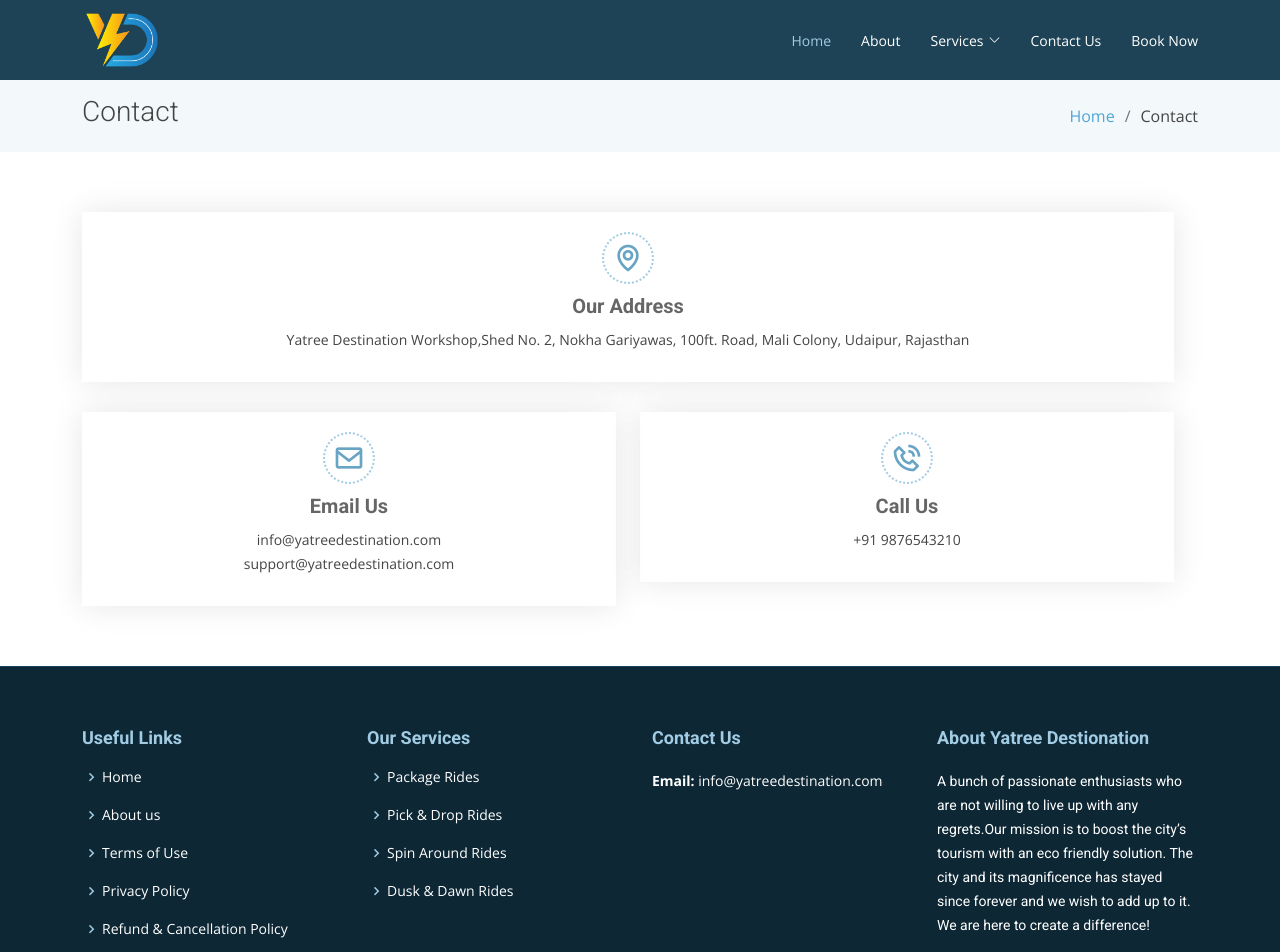
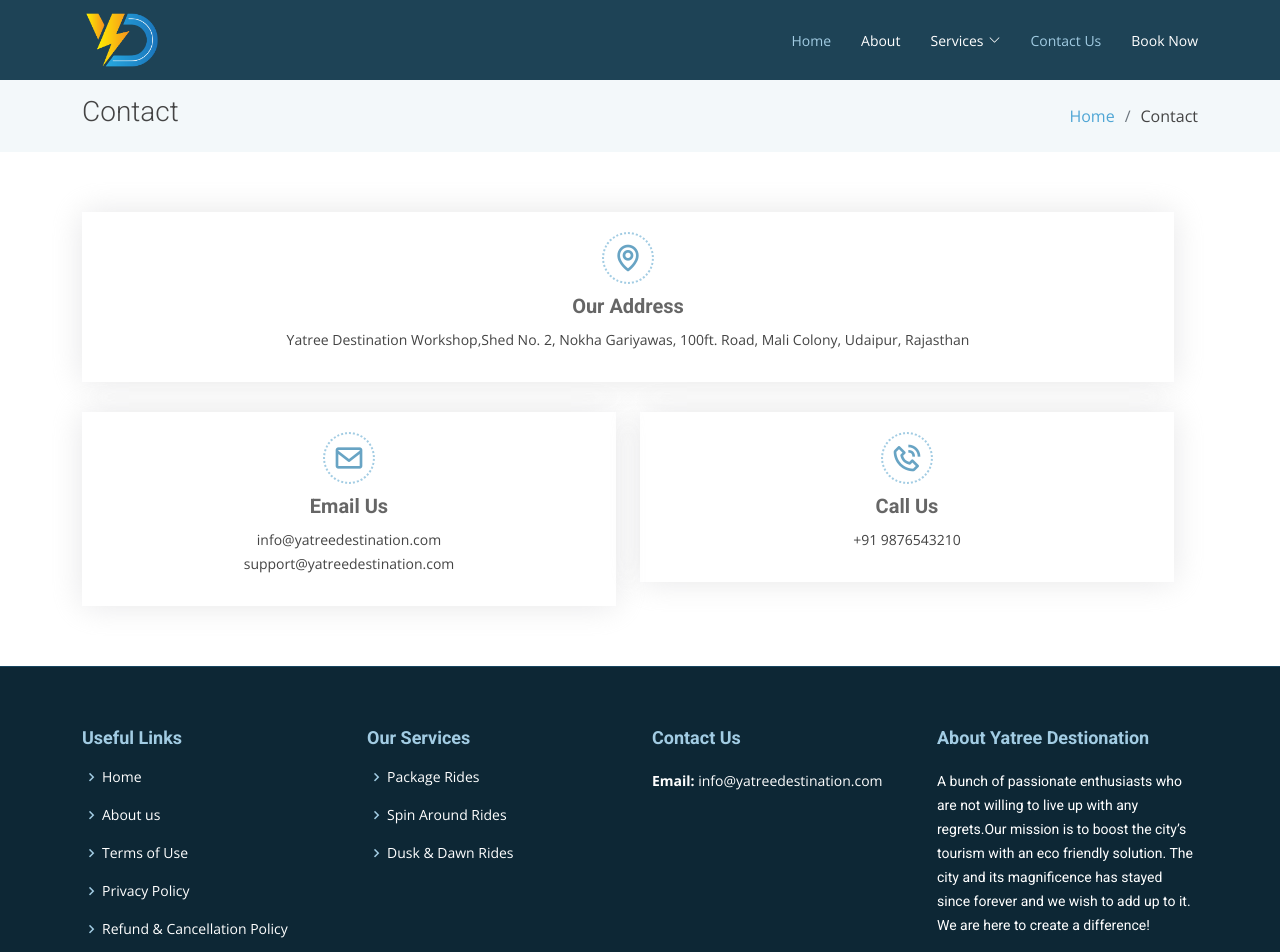
Before and after one commit to YatreeDest/Web, a plain HTML site: page contact.html in a window 1280 px wide. Shown: the top 952 px of the page. Drawn offline with nearby package versions, Linux system fonts and the light colour scheme.

Commit message:
Add files via upload

```diff
--- a/contact.html
+++ b/contact.html
@@ -54,7 +54,7 @@
 
       <nav id="navbar" class="navbar">
         <ul>
-          <li><a class="active " href="index.html">Home</a></li>
+          <li><a class="active" href="index.html">Home</a></li>
           <li><a href="about.html">About</a></li>
           <li class="dropdown"><a href="#"><span>Services</span> <i class="bi bi-chevron-down"></i></a>
             <ul>
@@ -64,8 +64,8 @@
               <li><a href="Dusk-Dawn.html">Dusk & Dawn Rides</a></li>
             </ul>
           </li>
-          <li><a href="contact.html">Contact Us</a></li>
-          <li><a href="Offline-Ride.html">Book Now</a></li>
+          <li><a class="active" href="contact.html">Contact Us</a></li>
+          <li><a href="index.html#Download-App">Book Now</a></li>
           <!-- <li><a href="index.html#Download-App" attributes-list download>Download</a></li> -->
         </ul>
         <i class="bi bi-list mobile-nav-toggle"></i>
@@ -151,7 +151,7 @@
             <h4>Our Services</h4>
             <ul>
               <li><i class="bx bx-chevron-right"></i> <a href="Package.html">Package Rides</a></li>
-              <li><i class="bx bx-chevron-right"></i> <a href="Pick-Drop.html">Pick & Drop Rides</a></li>
+             <!--  <li><i class="bx bx-chevron-right"></i> <a href="Pick-Drop.html">Pick & Drop Rides</a></li> -->
               <li><i class="bx bx-chevron-right"></i> <a href="Spin-Around.html">Spin Around Rides</a></li>
               <li><i class="bx bx-chevron-right"></i> <a href="Dusk-Dawn.html">Dusk & Dawn Rides</a></li>
 
```
Also changed, not shown: Package.html (+1 -1 lines), Privacy-Policy.html (+1 -1 lines), Refund-And-Cancellation-Policy.html (+1 -1 lines), Terms-of-Use.html (+1 -1 lines), about.html (+1 -1 lines), index.html (+1 -1 lines).
